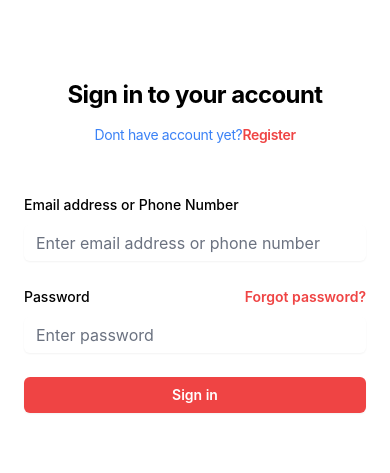
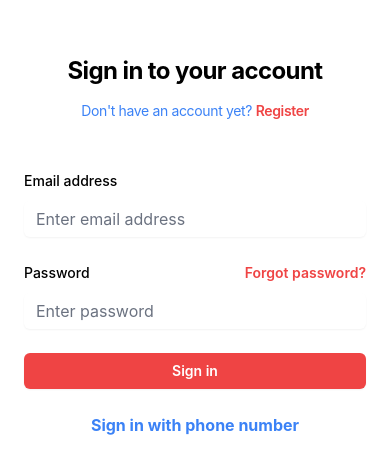
Before and after one commit to ABIKEM01/brillofrontend, a React (Create React App) app: page / in a window 390 px wide. Shown: the part 197-670 px from the top of the page. Built offline with nearby package versions, Linux system fonts and the light colour scheme.

Commit message:
phone fix

```diff
--- a/src/pages/auth/Signin.js
+++ b/src/pages/auth/Signin.js
@@ -1,51 +1,60 @@
-import React from "react";
-import { useState, useEffect } from "react";
+import React, { useState, useEffect } from "react";
 import { useDispatch } from "react-redux";
 import { useNavigate } from "react-router-dom";
 import { toast } from "react-toastify";
 import { unwrapResult } from "@reduxjs/toolkit";
 import { loginAction } from "../../redux/Features/auth/authLoginSlice.ts";
 
-function Signin(){
-
+function Signin() {
   const [isSubmitting, setIsSubmitting] = useState(false);
-    const [isLoggedIn, setIsLoggedIn] = useState(false);
+  const [isEmailFieldVisible, setIsEmailFieldVisible] = useState(true);
+  const [isPhoneFieldVisible, setIsPhoneFieldVisible] = useState(false);
 
   const dispatch = useDispatch();
   const navigate = useNavigate();
+
   useEffect(() => {
     localStorage.clear();
-      setIsLoggedIn(true);
   }, []);
 
   const initial = {
     email: "",
-      password: "",
+    phone: "",
+    password: ""
   };
+
   const [state, setState] = useState(initial);
+
   const changeHandler = (e) => {
     const { name, value } = e.target;
-      console.log(name, value);
     setState({
       ...state,
-        [name]: value,
+      [name]: value
     });
   };
 
   const handleSubmit = async (e) => {
-      if ( !state.email || !state.password){
-        return toast.warn("Please fill in all fields");
+    e.preventDefault();
+
+    if ((!state.email && !state.phone) || !state.password) {
+      return toast.warn("Please fill in both fields");
     }
-      e.preventDefault();
+
     setIsSubmitting(true);
 
-        dispatch(loginAction({ email:state.email, password:state.password }))
+    const loginData = {
+      email: state.email.trim(),
+      phone: state.phone.trim(),
+      password: state.password.trim()
+    };
+
+    dispatch(loginAction(loginData))
       .then(unwrapResult)
-          .then(({user}) => {
+      .then(({ user }) => {
         console.log(user, "THE RES")
         if (!user) {
           setIsSubmitting(false);
-            }
+        } else {
           localStorage.setItem("token", user.token);
           localStorage.setItem("user", JSON.stringify(user));
           localStorage.setItem("username", JSON.stringify(user?.username));
@@ -54,18 +63,24 @@ function Signin(){
           localStorage.setItem("id", JSON.stringify(user?._id));
 
           toast.success(`Welcome back ${user.username}`);
-            navigate("/discover")
-          }).catch((err) => {
-            setIsSubmitting(false)
-            console.log(err)
+          navigate("/discover");
+        }
       })
-
+      .catch((err) => {
+        setIsSubmitting(false);
+        console.log(err);
+      });
   };
 
+  const toggleFields = () => {
+    setIsEmailFieldVisible(!isEmailFieldVisible);
+    setIsPhoneFieldVisible(!isPhoneFieldVisible);
+    setState(initial); // Clear input fields when toggling
+  };
 
   return (
     <>
-        <div className="flex border-3  h-screen  flex-1 flex-col justify-center px-6 py-12 lg:px-8">
+      <div className="flex border-3 h-screen flex-1 flex-col justify-center px-6 py-12 lg:px-8">
         <div className="">
           <div className="sm:mx-auto sm:w-full sm:max-w-sm">
             <h2 className="mt-10 text-center text-2xl font-bold leading-9 tracking-tight">
@@ -73,8 +88,8 @@ function Signin(){
             </h2>
           </div>
           <div className="text-sm">
-            <p className="mt-1 text-center  text-blue-500 text-sm  leading-9 tracking-tight">
-              Dont have account yet?
+            <p className="mt-1 text-center text-blue-500 text-sm leading-9 tracking-tight">
+              Don't have an account yet?{" "}
               <a
                 href="/register"
                 className="font-semibold text-red-500 hover:text-red-300"
@@ -84,13 +99,18 @@ function Signin(){
             </p>
           </div>
           <div className="mt-10 sm:mx-auto sm:w-full sm:max-w-sm">
-              <form className="space-y-6" onSubmit={handleSubmit} method="POST">
+            <form
+              className="space-y-6"
+              onSubmit={handleSubmit}
+              method="POST"
+            >
+              {isEmailFieldVisible && (
                 <div>
                   <label
                     htmlFor="email"
                     className="block text-sm font-medium leading-6"
                   >
-                    Email address or Phone Number
+                    Email address
                   </label>
                   <div className="mt-2">
                     <input
@@ -99,13 +119,36 @@ function Signin(){
                       type="email"
                       value={state.email}
                       onChange={changeHandler}
-                      autoComplete="email"
-                      placeholder="Enter email address or phone number"
+                      placeholder="Enter email address"
                       required
                       className="block w-full rounded-md border-0 bg-white/5 py-1.5 shadow-sm ring-1 ring-inset ring-white/10 focus:ring-2 focus:ring-inset focus:ring-indigo-500 sm:text-sm sm:leading-6"
                     />
                   </div>
                 </div>
+              )}
+
+              {isPhoneFieldVisible && (
+                <div>
+                  <label
+                    htmlFor="phone"
+                    className="block text-sm font-medium leading-6"
+                  >
+                    Phone number
+                  </label>
+                  <div className="mt-2">
+                    <input
+                      id="phone"
+                      name="phone"
+                      type="tel"
+                      value={state.phone}
+                      onChange={changeHandler}
+                      placeholder="Enter phone number"
+                      required
+                      className="block w-full rounded-md border-0 bg-white/5 py-1.5 shadow-sm ring-1 ring-inset ring-white/10 focus:ring-2 focus:ring-inset focus:ring-indigo-500 sm:text-sm sm:leading-6"
+                    />
+                  </div>
+                </div>
+              )}
 
               <div>
                 <div className="flex items-center justify-between">
@@ -138,15 +181,24 @@ function Signin(){
                   />
                 </div>
               </div>
-
               <div>
                 <button
                   type="submit"
                   disabled={isSubmitting}
-                    onClick={handleSubmit}
                   className="flex w-full justify-center text-white rounded-md bg-red-500 px-3 py-1.5 text-sm font-semibold leading-6 shadow-sm focus-visible:outline focus-visible:outline-2 focus-visible:outline-offset-2 "
                 >
                   Sign in {isSubmitting && "...."}
+                </button>
+              </div>
+              <div className="mt-2 text-center">
+                <button
+                  type="button"
+                  className="text-blue-500 font-bold hover:text-blue-700 focus:outline-none"
+                  onClick={toggleFields}
+                >
+                  {isEmailFieldVisible
+                    ? "Sign in with phone number"
+                    : "Sign in with email"}
                 </button>
               </div>
             </form>
@@ -157,4 +209,4 @@ function Signin(){
   );
 }
 
-export default Signin
+export default Signin;
--- a/src/redux/Features/auth/authDTO.ts
+++ b/src/redux/Features/auth/authDTO.ts
@@ -1,6 +1,7 @@
 export interface AuthProps {
     email: string;
     password: string;
+    phone:string
 }
 
 export interface SignupProps {
--- a/src/redux/Features/auth/authLoginSlice.ts
+++ b/src/redux/Features/auth/authLoginSlice.ts
@@ -29,10 +29,10 @@ export const logOutAction = () => {
 
 export const loginAction = createAsyncThunk(
     "loginAction",
-    async ({email, password}: any, thunkAPI) => {
+    async ({email, password,phone}: any, thunkAPI) => {
         try {
-            console.log(email, password, "hereee2")
-            return await authService.login({email, password});
+            console.log(email, password,phone, "hereee2")
+            return await authService.login({email, password,phone});
         } catch (error: any) {
             const message =
               (error.response &&
--- a/src/redux/Features/auth/authService.ts
+++ b/src/redux/Features/auth/authService.ts
@@ -5,14 +5,14 @@ import { AuthProps, SignupProps } from './authDTO'
 
 const API_BASEURL = 'https://brilloapis.onrender.com/api/v1'
 
-const login = async ({email, password}: AuthProps) => {
-  console.log(email, password, "iokhebwdhshde")
+const login = async ({email, password,phone}: AuthProps) => {
+  console.log(email, password,phone, "iokhebwdhshde")
   const config = {
       headers: {
         "Content-Type": "application/json",
       },
     };
-  const {data} = await axios.post(`${API_BASEURL}/users/login`, {email, password}, config);
+  const {data} = await axios.post(`${API_BASEURL}/users/login`, {email, password,phone}, config);
   return data
 }
 
--- a/src/redux/combineImports.ts
+++ b/src/redux/combineImports.ts
@@ -8,8 +8,6 @@ import resetPasswordReducer  from "./Features/auth/authResetPasswordSlice.ts";
 import authVerifyEmailReducer from "./Features/auth/authVerifyEmailSlice.ts";
 import emailRegVerificationSlice  from "./Features/auth/authEmailRegVerificationSlice.ts";
 import updateUserReducer from "./Features/user/updateUserSlice.ts";
-
-
 
 
 export {
```
Also changed, not shown: src/pages/home/discover.tsx (+24 -26 lines). Lines whose indentation alone changed are shown as unchanged.
